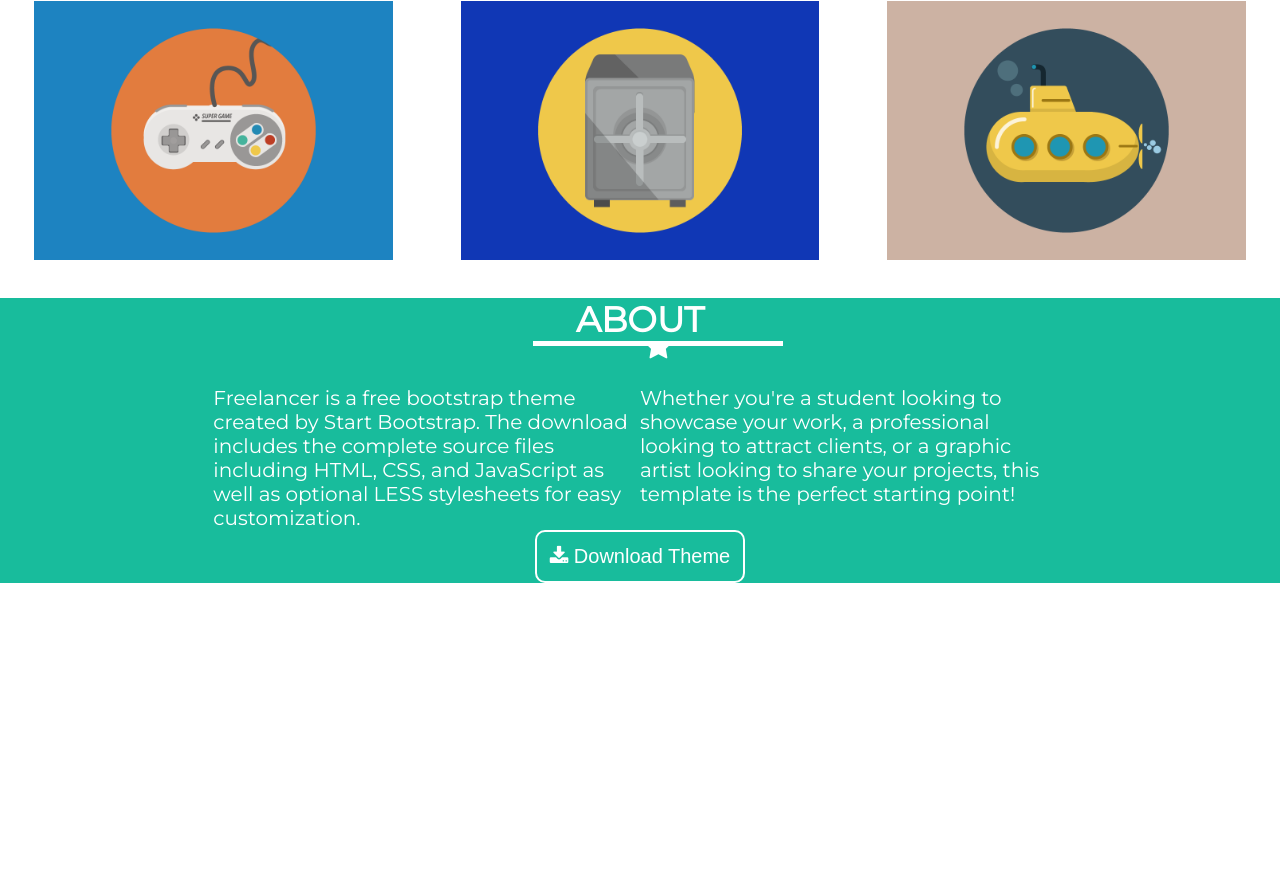
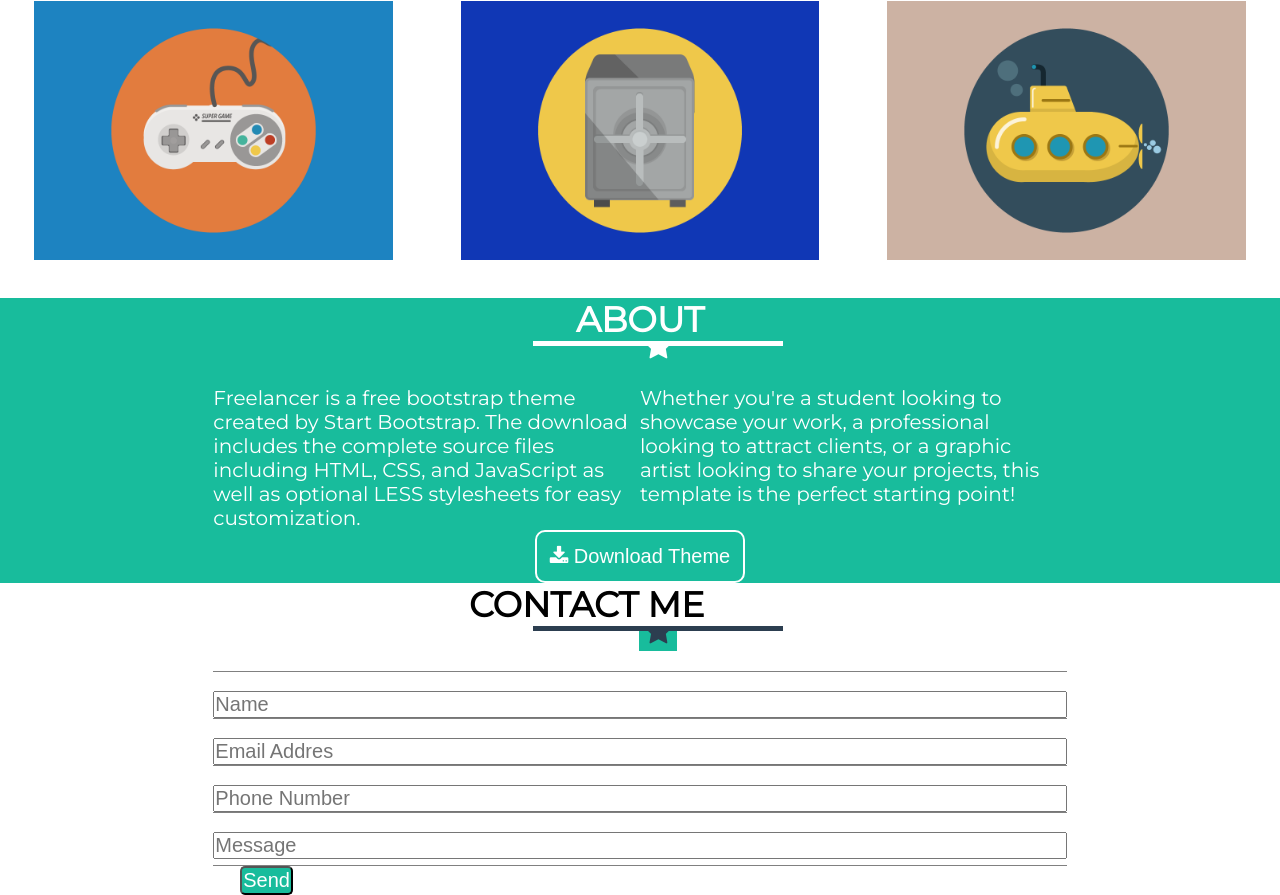
Before and after one commit to Inti15/proyectos_GRID, a plain HTML site: page freelancer/index.html in a window 1280 px wide. Shown: the part 849-1744 px from the top of the page. Before the commit the page ends 1432 px from the top, so only its background shows below. Drawn offline with Linux system fonts and the light colour scheme.

Commit message:
Se termina la sección de contacto con estilos

```diff
--- a/freelancer/css/main.css
+++ b/freelancer/css/main.css
@@ -66,3 +66,23 @@ button.btnV:before{
   display: inline-block;
   position: relative;
 }
+
+.form{
+  border: none;
+  border-top: 1px solid gray;
+}
+
+input{
+  width: 100%;
+}
+
+.mB{
+  border: none;
+  border-bottom: 1px solid gray;
+}
+
+.btnW{
+  color: white;
+  padding: 1%;
+  border-radius: 5px;
+}
--- a/freelancer/index.html
+++ b/freelancer/index.html
@@ -136,9 +136,71 @@
 					<button class="fS-20 fondoV btnV" type="button" name="button"> Download Theme </button>
 				</section>
 			</section>
-
 		</section>
 		<!-- Termina sección acerca de -->
+		<!--Sección contacto  -->
+		<section class="row">
+			<!--Titulo  -->
+			<section class="row">
+				<section class="col-4"></section>
+				<section class="col-3">
+					<span class="text-uppercase font-bold titulosXG black"> contact me </span>
+				</section>
+			</section>
+			<!-- Estrella -->
+			<section class="row">
+				<section class="col-5"></section>
+				<section class="col-4">
+					<hr class="star dark fondoW">
+				</section>
+			</section>
+		</section>
+		<!-- Formulario -->
+		<!-- Name  -->
+		<section class="row">
+			<section class="col-2"></section>
+			<section class="col-8 form">
+				<label for="name"> Name </label>
+				<input type="text" id="name" placeholder="Name" class="fS-20">
+			</section>
+		</section>
+		<!-- Email  -->
+		<section class="row">
+			<section class="col-2"></section>
+			<section class="col-8 form">
+				<label for="email"> Email Addres </label>
+				<input type="text" id="email" placeholder="Email Addres" class="fS-20">
+			</section>
+		</section>
+		<!-- Phone -->
+		<section class="row">
+			<section class="col-2"></section>
+			<section class="col-8 form">
+				<label for="phone"> Name </label>
+				<input type="number" id="phone" placeholder="Phone Number" class="fS-20">
+			</section>
+		</section>
+		<!-- Message -->
+		<section class="row">
+			<section class="col-2"></section>
+			<section class="col-8 form">
+				<label for="message"> Name </label>
+				<input type="text" id="message" placeholder="Message" class="fS-20">
+			</section>
+		</section>
+		<!-- Espacio en blanco  -->
+		<section class="row">
+			<section class="col-2"></section>
+			<section class="col-8 mB"></section>
+		</section>
+		<!-- Boton Send -->
+		<section class="row">
+			<section class="col-2"></section>
+			<section class="col-1">
+				<button type="button" name="button" class="fS-20 fondoV btnW"> Send</button>
+			</section>
+		</section>
+		<!--Termina sección contacto -->
 	</section>
 	<script type="text/javascript" src="js/app.js"></script>
 </body>
```
